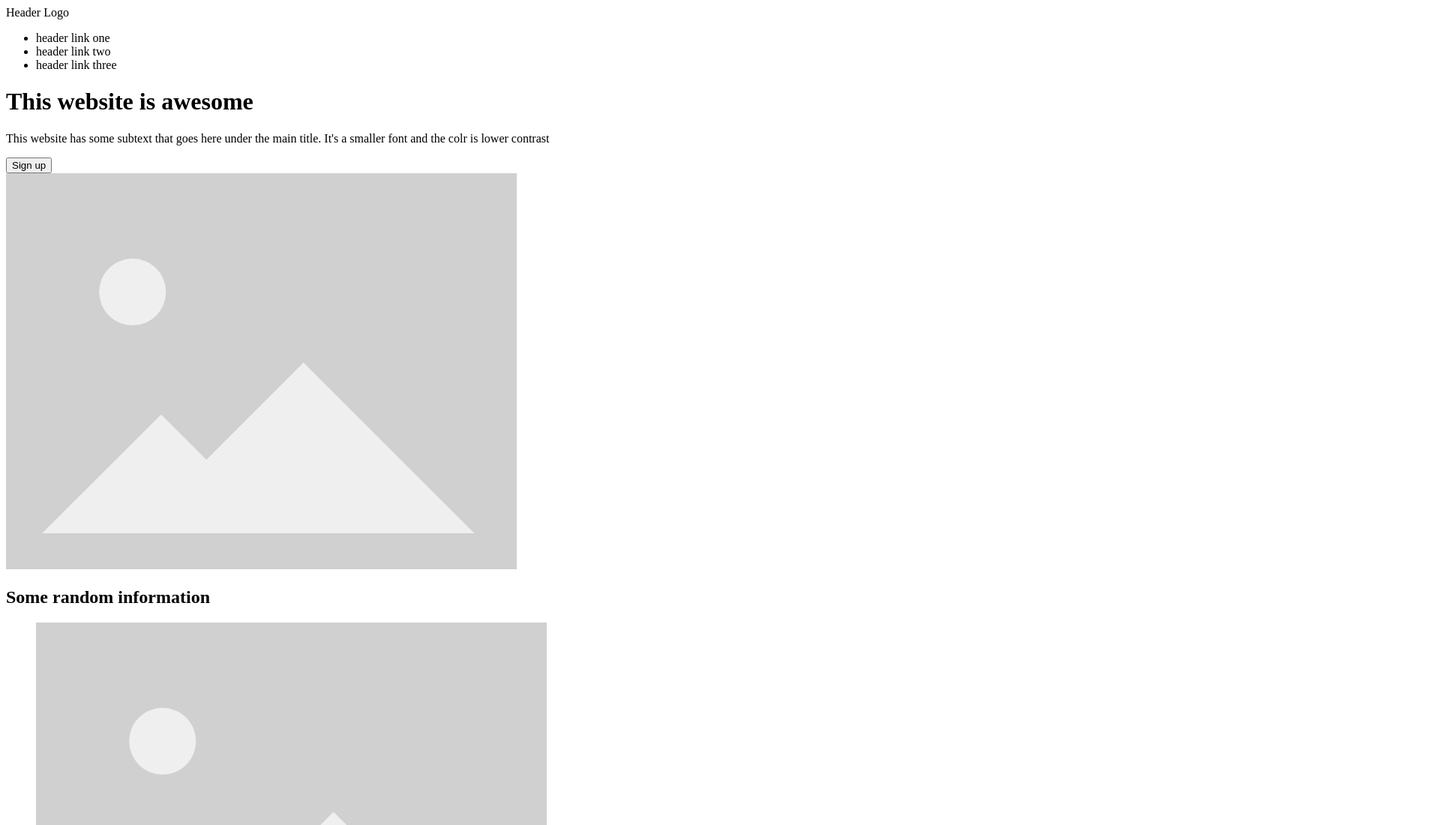
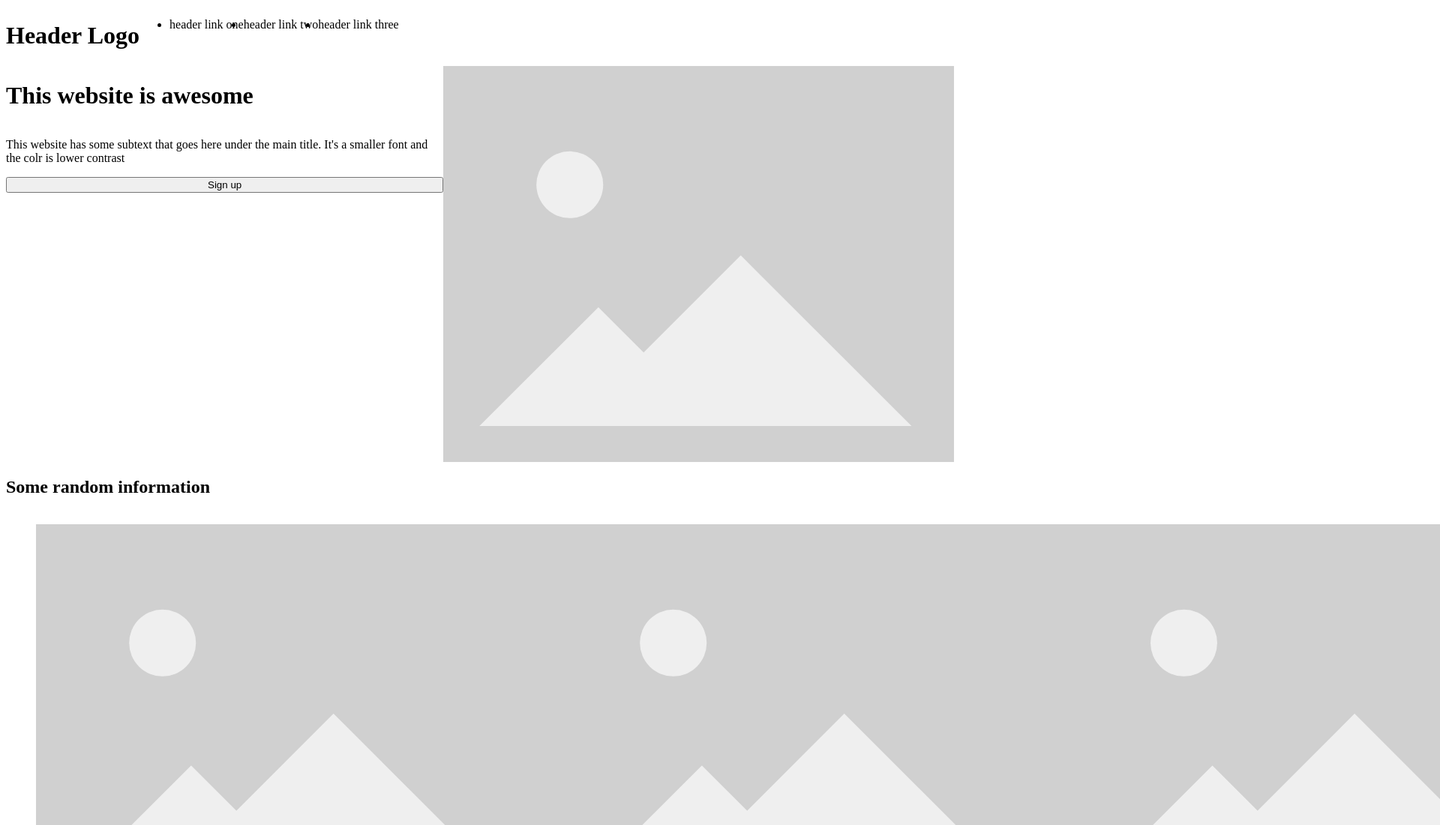
Before and after one commit to Necryl/TOP-Project-Landing-Page, a plain HTML site: page index.html in a window 1280 px wide. Shown: the top 1100 px of the page at 75% size, 1920 px wide, since content can reach past the window. Drawn offline with Linux system fonts and the light colour scheme.

Commit message:
Add flexbox to classes

```diff
--- a/index.html
+++ b/index.html
@@ -4,13 +4,13 @@
     <meta charset="UTF-8">
     <meta http-equiv="X-UA-Compatible" content="IE=edge">
     <meta name="viewport" content="width=device-width, initial-scale=1.0">
-    <link rel="stylesheet" href="styles.css">
+    <link rel="stylesheet" href="style.css">
     <title>Landing Page (TOP Project)</title>
 </head>
 <body>
     <div class="head">
         <div class="navbar">
-            <div class="logo">Header Logo</div>
+            <h1 class="logo">Header Logo</h1>
             <ul class="nav-items">
                 <li class="nav-item">header link one</li>
                 <li class="nav-item">header link two</li>
--- a/style.css
+++ b/style.css
@@ -0,0 +1,59 @@
+body {
+    display: flex;
+    flex-direction: column;
+}
+
+.head {
+    display: flex;
+    flex-direction: column;
+}
+
+.navbar {
+    display: flex;
+}
+
+.nav-items {
+    display: flex;
+}
+
+.first-section {
+    display: flex;
+}
+
+.first-text-btn {
+    display: flex;
+    flex-direction: column;
+}
+
+.card-section {
+    display: flex;
+    flex-direction: column;
+}
+
+.cards {
+    display: flex;
+}
+
+.card {
+    display:flex;
+    flex-direction: column;
+}
+
+.quote-section {
+    display: flex;
+    flex-direction: column;
+}
+
+.call-to-action-section {
+    display: flex;
+}
+
+.cta-text {
+    display: flex;
+    flex-direction: column;
+}
+
+.footer-section {
+    display: flex;
+    flex-direction: column;
+}
```
